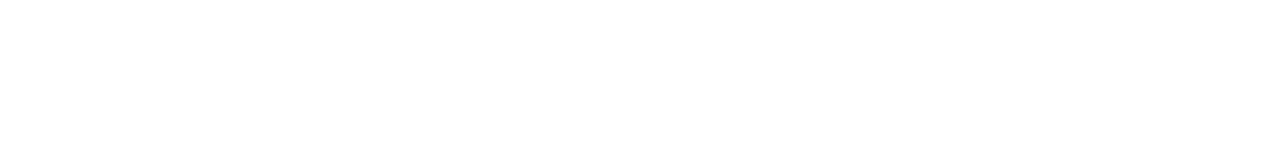
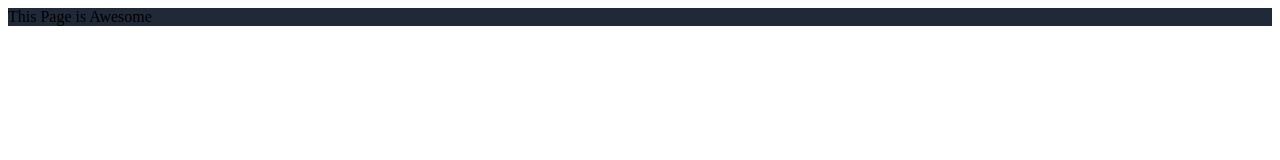
Before and after one commit to therightdwight/LANDED, a plain HTML site: page index.html in a window 1280 px wide. Drawn offline with Linux system fonts and the light colour scheme.

Commit message:
cont. changes for header area

```diff
--- a/index.html
+++ b/index.html
@@ -7,8 +7,10 @@
     <link rel="stylesheet" href="stylez.css">
 </head>
 <body>
-    <div class="header_one"></div>
-    <div class="one"></div>
-    <div class="two"></div>
+    <div class="header_one">
+        <div class="upper_text">This Page is Awesome</div>
+        <div class="one"></div>
+        <div class="two"></div>
+    </div>
 </body>
 </html>
--- a/stylez.css
+++ b/stylez.css
@@ -1,4 +1,8 @@
-.header.one{
+/* this is the style sheet cuz */
+.header_one{
+    display:flex;
+}
+.header_one div {
     display:flex;
     flex: 1;
     background: #1f2937;
```
